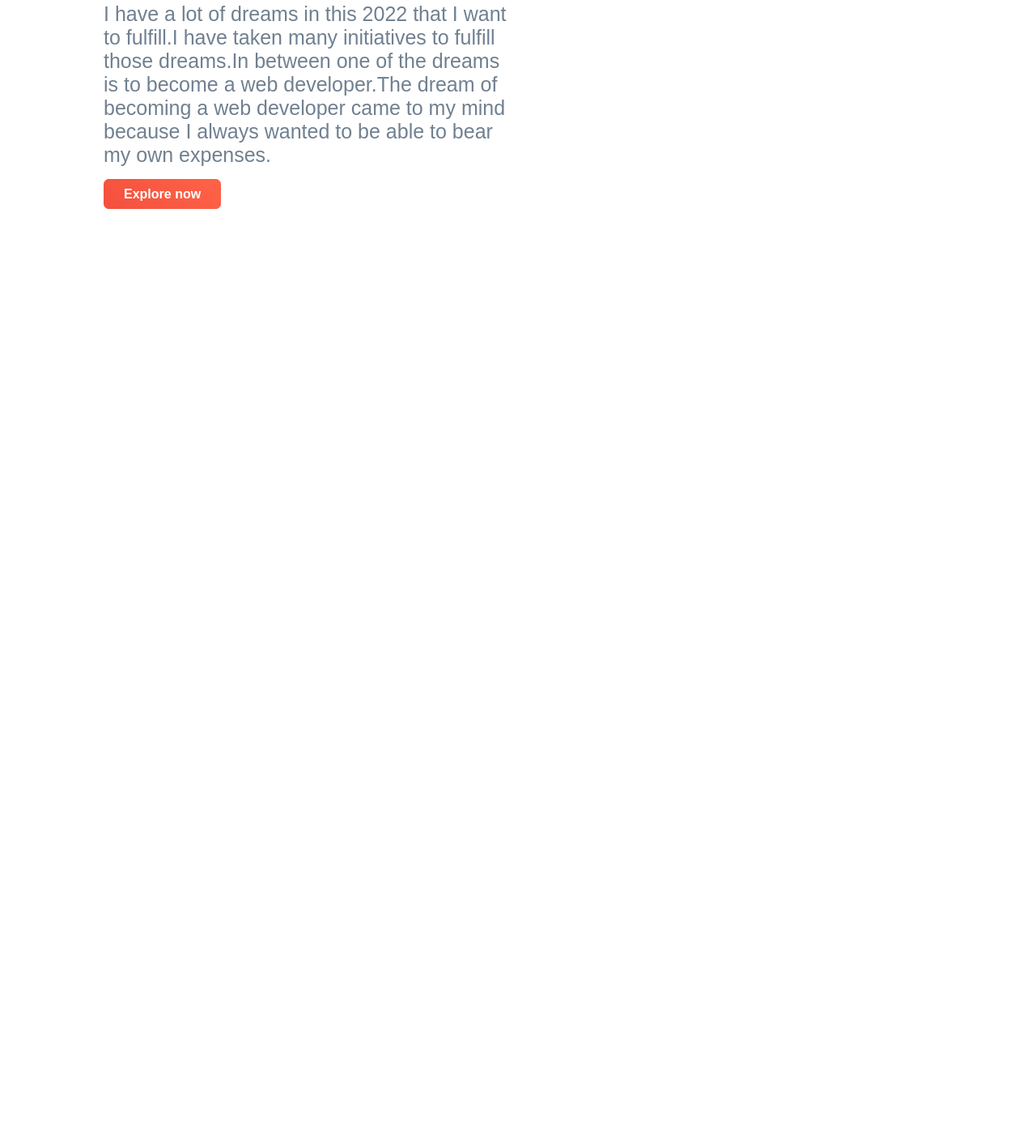
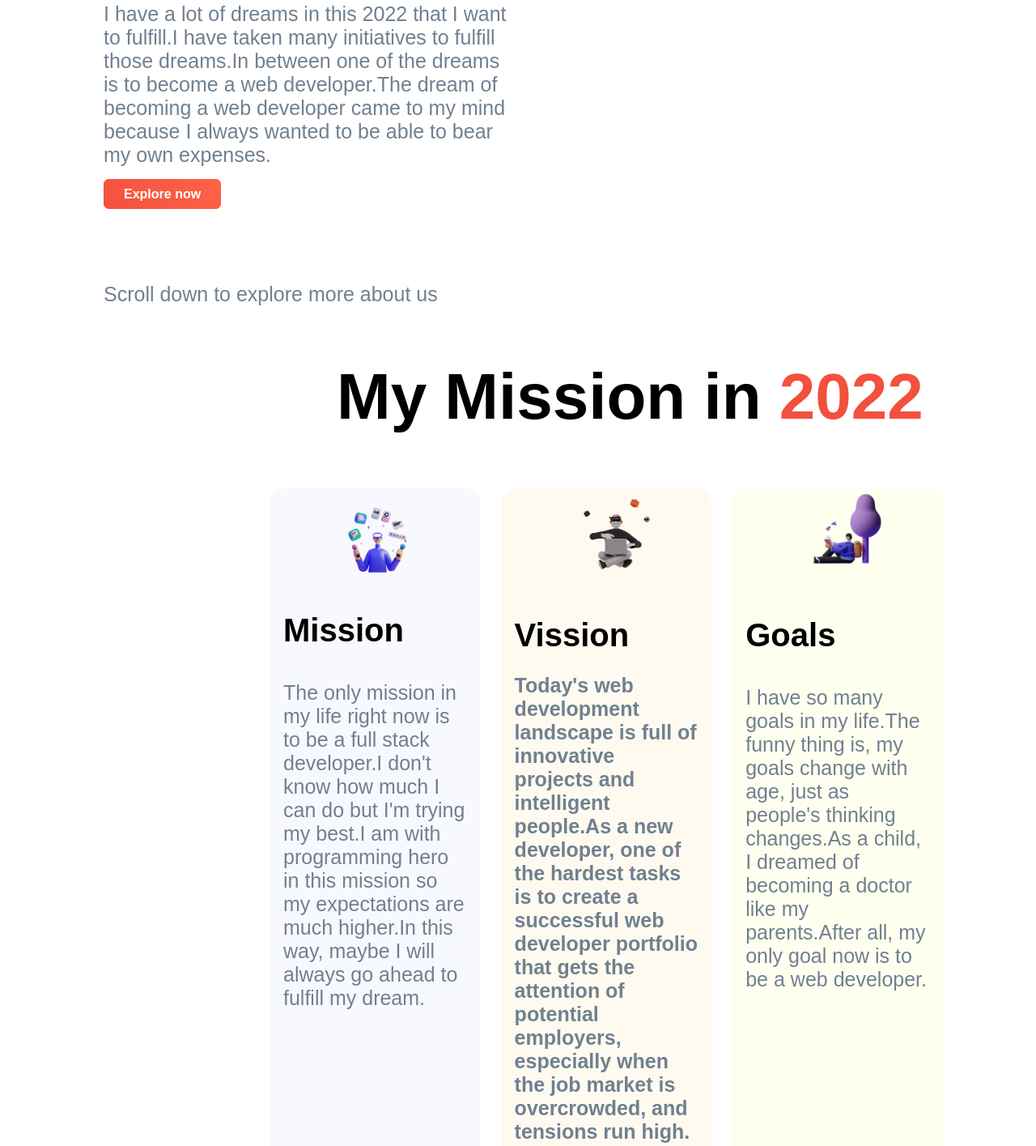
Before and after one commit to tanha06/PH-Assignment, a plain HTML site: page index.html in a window 1280 px wide. Shown: the part 462-1877 px from the top of the page at 81% size. Before the commit the page ends 811 px from the top, so only its background shows below. Drawn offline with Linux system fonts and the light colour scheme.

Commit message:
2nd sec added

```diff
--- a/index.html
+++ b/index.html
@@ -5,6 +5,7 @@
                                    <meta http-equiv="X-UA-Compatible" content="IE=edge">
                                    <meta name="viewport" content="width=device-width, initial-scale=1.0">
                                    <title>Mission 2022</title>
+                                   <link rel="shortcut icon" href="images/Title Icon/2333296.png" type="image/x-icon">
                                    <link rel="preconnect" href="https://fonts.googleapis.com">
                                    <link rel="preconnect" href="https://fonts.gstatic.com" crossorigin>
 
@@ -24,7 +25,30 @@
        <div class="half-place">
                                     <img src="images/person/person-1.png" alt="person picture">
         </div>
+   </section>
+   <section  class="mission-area" >
+     <p>Scroll down to explore more about us</p>
+     <h1 id="mar-bott">My Mission in <span>2022</span></h1>
+     <div class="flexi-container">
 
+         <div class="half-site" id="div-1">
+             <img src="images/illustrators/illustrator-1.png" alt="Picture-1">
+            <h3>Mission</h3>
+            <p>The only mission in my life right now is to be a full stack developer.I don't know how much I can do but I'm trying my best.I am with programming hero in this mission so my expectations are much higher.In this way, maybe I will always go ahead to fulfill my dream.</p>
+         </div>
+         <div class="half-site" id="div-2">
+             <img src="images/illustrators/illustrator-2.png" alt="Picture-2">
+             <h3>Vission</h>
+             <p>Today's web development landscape is full of innovative projects and intelligent people.As a new developer, one of the hardest tasks is to create a successful web developer portfolio that gets the attention of potential employers, especially when the job market is overcrowded, and tensions run high.</p>
+         </div>
+         <div class="half-site" id="div-3">
+             <img src="images/illustrators/illustrator-3.png" alt="Picture-3">
+             <h3>Goals</h3>
+             <p>I have so many goals in my life.The funny thing is, my goals change with age, just as people's thinking changes.As a child, I dreamed of becoming a doctor like my parents.After all, my only goal now is to be a web developer.</p>
+         </div>
+     </div>
+
+   </section>
 
 
 
--- a/style.css
+++ b/style.css
@@ -7,6 +7,9 @@ h1{
 }
 h2{
                                    font-size: 75px;
+}
+h3{
+                                   font-size: 40px;
 }
 p{
                                    color: #708090;
@@ -33,7 +36,6 @@ p{
                                    border-image: linear-gradient(185deg,#f3503e, tomato);
                                    border-image-slice:1;
                                    padding-left: 20px;
-                                   border-radius: 50px;
 }
 .link-butt{
                                    text-decoration: none;
@@ -44,3 +46,47 @@ p{
                                    color: white;
                                    font-weight: bolder;
 }
+.mission-area{
+                                   padding-left:10%;
+}
+#mar-bott{
+                                   padding-left:25%;
+}
+span{color:#f3503e ;}
+.flexi-container{
+                                   display: flex;
+                                   margin-bottom: 100px;
+                                   margin-right: 10%;
+                                   padding-left: ;
+}
+.half-site{
+                                   width: 370px;
+                                   padding-left: 15px;
+                                   padding-right: 15px;
+}
+.half-site img{
+                                   width: 50%;
+                                   margin-left: 30%;
+}
+
+#div-1{
+                                   border: 2px solid #F8F8FF;
+                                   margin-left: 205px;
+                                   margin-right: 25px;
+                                   background-color: #F8F8FF;
+                                   border-radius: 18px;
+
+}
+#div-2{
+                                   border: 2px solid #FFFAF0;
+                                   margin-right:25px;
+                                   background-color: #FFFAF0;
+                                   border-radius: 18px;
+}
+
+#div-3{
+                                   border: 2px solid #FFFFF0;
+                                   background-color: #FFFFF0;
+                                   border-radius: 18px;
+
+}
```
Also changed, not shown: images/Title Icon/2333296.png (added).
